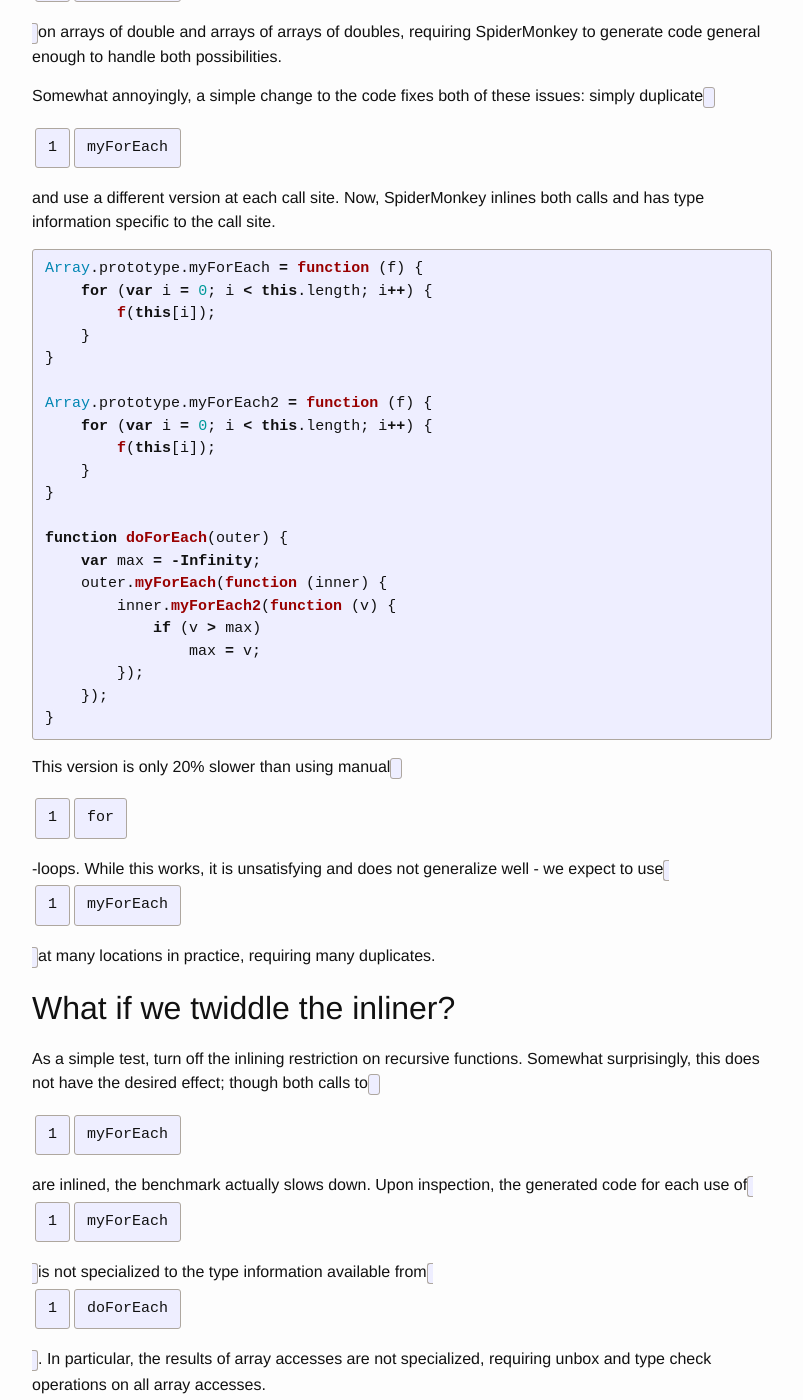
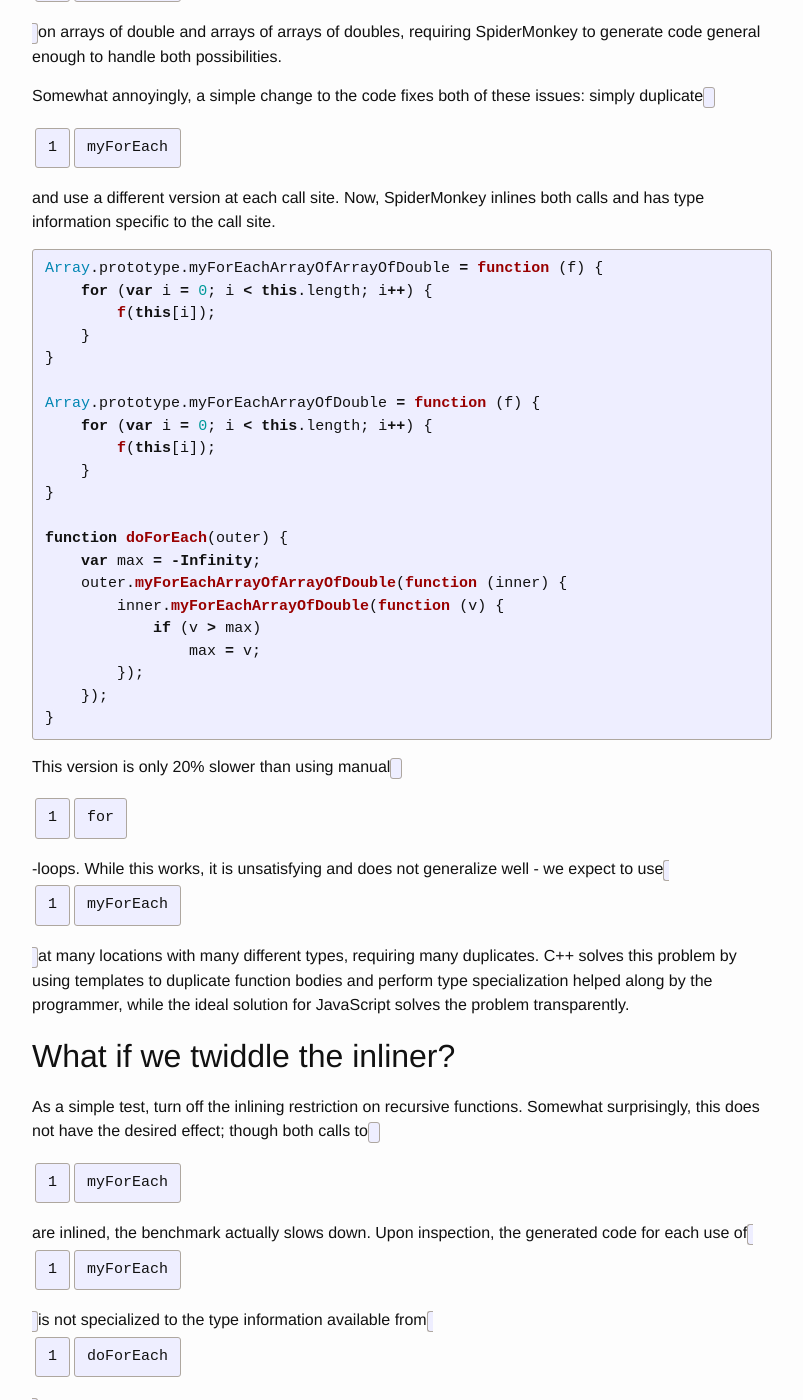
Before and after one commit to sabauma/sabauma.github.io, a Jekyll site: the page built from _posts/2015-07-04-type-refinement.md, in a window 1280 px wide and 1400 px high, scrolled down 2273 px. Shown: the whole window, without its empty margins (238-1041 px from the left). Built offline with Jekyll 4.4.1, drawn with Linux system fonts in a browser that asks for light colours; formulas are drawn with MathJax 3.

Commit message:
More sauce

```diff
--- a/_posts/2015-07-04-type-refinement.md
+++ b/_posts/2015-07-04-type-refinement.md
@@ -97,13 +97,13 @@ Now, SpiderMonkey inlines both calls and has type information specific to the
 call site.
 
 {% highlight javascript %}
-Array.prototype.myForEach = function (f) {
+Array.prototype.myForEachArrayOfArrayOfDouble = function (f) {
     for (var i = 0; i < this.length; i++) {
         f(this[i]);
     }
 }
 
-Array.prototype.myForEach2 = function (f) {
+Array.prototype.myForEachArrayOfDouble = function (f) {
     for (var i = 0; i < this.length; i++) {
         f(this[i]);
     }
@@ -111,8 +111,8 @@ Array.prototype.myForEach2 = function (f) {
 
 function doForEach(outer) {
     var max = -Infinity;
-    outer.myForEach(function (inner) {
-        inner.myForEach2(function (v) {
+    outer.myForEachArrayOfArrayOfDouble(function (inner) {
+        inner.myForEachArrayOfDouble(function (v) {
             if (v > max)
                 max = v;
         });
@@ -122,7 +122,11 @@ function doForEach(outer) {
 
 This version is only 20% slower than using manual `for`-loops.
 While this works, it is unsatisfying and does not generalize well - we expect to
-use `myForEach` at many locations in practice, requiring many duplicates.
+use `myForEach` at many locations with many different types, requiring many
+duplicates.
+C++ solves this problem by using templates to duplicate function bodies and
+perform type specialization helped along by the programmer, while the ideal
+solution for JavaScript solves the problem transparently.
 
 What if we twiddle the inliner?
 ---
```
